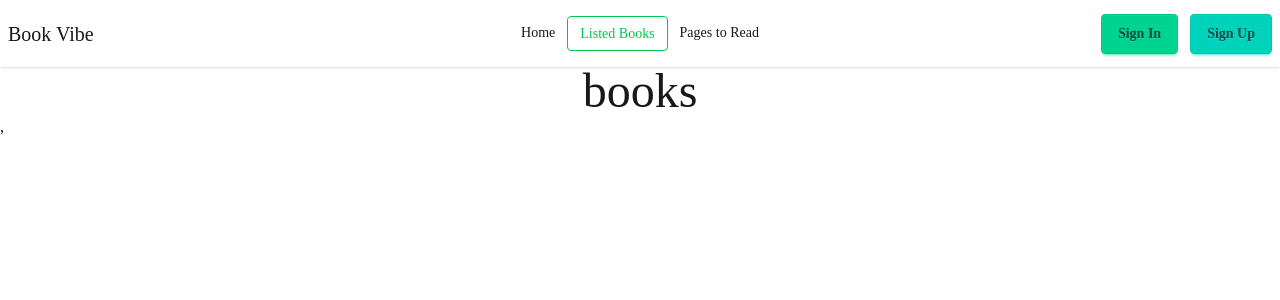
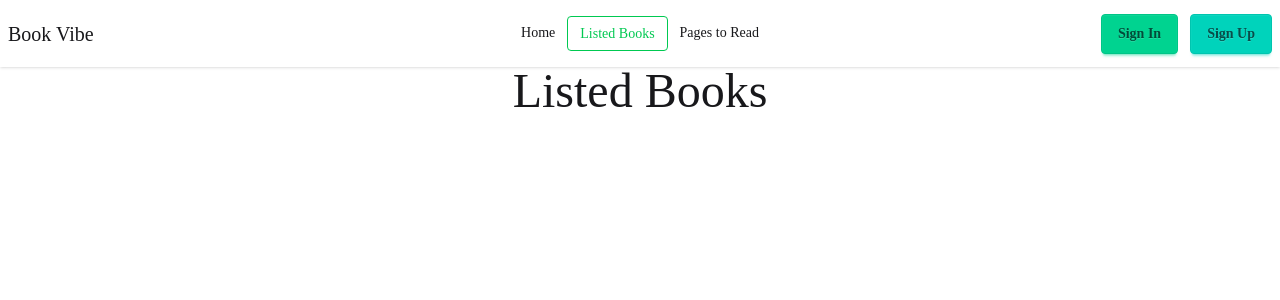
Before and after one commit to abdussattarsakil/book-vibe-project, a React (Vite) app: page /books in a window 1280 px wide. Shown: the top 300 px of the page. Built offline with nearby package versions, Linux system fonts and the light colour scheme.

Commit message:
learn context api

```diff
--- /dev/null
+++ b/src/Context/BookContext.jsx
@@ -0,0 +1,19 @@
+import { createContext } from "react";
+
+export const BookContext = createContext();
+
+const BookProvider = ({children}) => {
+console.log(children , "book context children");
+    const data ={
+        test:"demo",
+        understand:false
+    }
+
+
+    return <BookContext.Provider value={data}>
+        {children}
+    </BookContext.Provider>
+};
+
+
+export default BookProvider;
--- a/src/main.jsx
+++ b/src/main.jsx
@@ -3,11 +3,14 @@ import { createRoot } from 'react-dom/client'
 import './index.css'
 import { router } from './routes/Routes'
 import { RouterProvider } from 'react-router'
+import BookProvider from './Context/BookContext'
 
 
 
 createRoot(document.getElementById('root')).render(
   <StrictMode>
-    <RouterProvider router={router} />,
+    <BookProvider>
+      <RouterProvider router={router} />
+    </BookProvider>
   </StrictMode>,
 )
--- a/src/pages/bookDetails/BookDetails.jsx
+++ b/src/pages/bookDetails/BookDetails.jsx
@@ -1,5 +1,7 @@
 
+import { useContext } from "react";
 import { useLoaderData, useParams } from "react-router";
+import { BookContext } from "../../Context/BookContext";
 
 
 // const booksPromise = fetch("/booksData.json").then((res) => res.json());
@@ -29,6 +31,9 @@ const BookDetails = () => {
     yearOfPublishing,
   } = expectedBook;
 
+
+  const bookContext=useContext(BookContext);
+  console.log(bookContext,"bookContext");
 
 
   return (
--- a/src/pages/books/Books.jsx
+++ b/src/pages/books/Books.jsx
@@ -2,7 +2,7 @@
 const Books = () => {
     return (
         <div>
-            <h1 className="text-5xl text-center">books</h1>
+            <h1 className="text-5xl text-center"> Listed Books</h1>
         </div>
     );
 };
```
